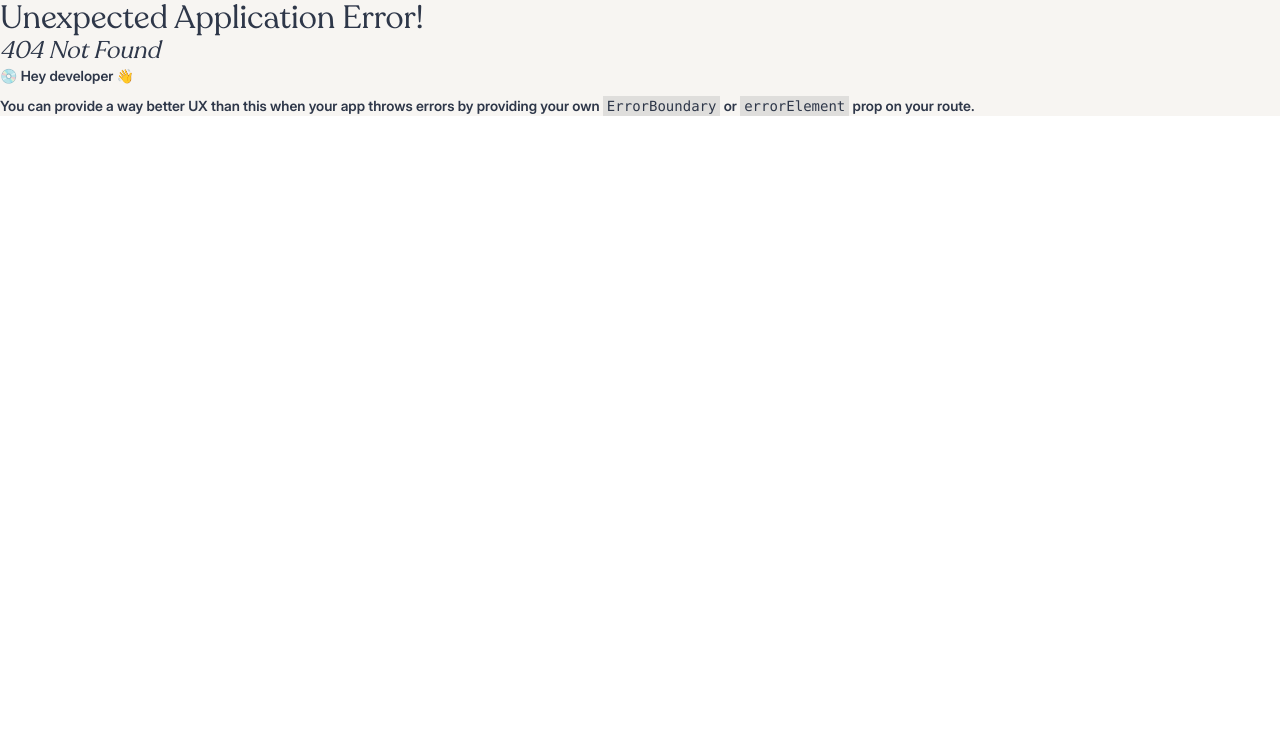
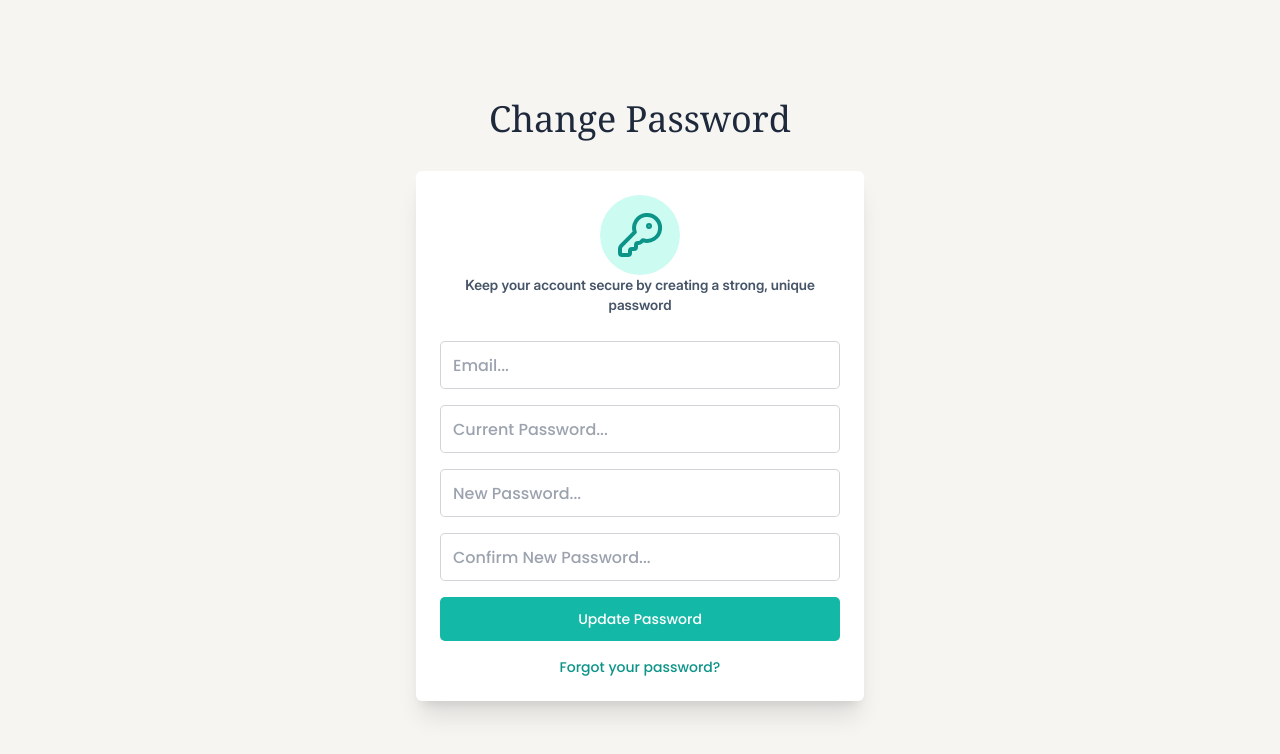
Before and after one commit to rumaisarather/SukoonSphere, a React (Vite) app in the folder client/: page /user/change-passowrd in a window 1280 px wide. Before the commit this address had no page. Shown: the top 754 px of the page. Built offline with nearby package versions, Linux system fonts and the light colour scheme; a web font is replaced by a local one.

Commit message:
Authentication compilated

```diff
--- /dev/null
+++ b/client/src/pages/auth/ChangePassword.jsx
@@ -0,0 +1,92 @@
+import customFetch from "@/utils/customFetch";
+import React from "react";
+import { LuKeyRound } from "react-icons/lu";
+import { Form, useActionData } from "react-router-dom";
+
+// Action function for handling password change
+export const changePasswordAction = async ({ request }) => {
+  const result = await request.formData();
+  console.log({result})
+  const data = Object.fromEntries(result);
+  console.log({data})
+  try {
+    const response = await customFetch.post("auth/change-password", data);
+    console.log({response});
+    return {success:response.data};
+  } catch (error) {
+    console.log({error:error.response.data.msg});
+    return {error:error.response.data.msg};
+  }
+};
+
+const ChangePassword = () => {
+  const data = useActionData()
+  console.log({datafromcomponent:data})
+  return (
+    <div className="min-h-screen  flex items-center justify-center p-4">
+      <div className="w-full max-w-md space-y-8">
+        <div className="text-center space-y-2">
+          <h1 className="text-4xl font-serif text-slate-800">
+            Change Password
+          </h1>
+        </div>
+        <div className="p-6 bg-white shadow-xl rounded-[6px]">
+          <Form
+          method='post'
+            className="flex flex-col gap-4"
+          >
+            <div className="flex flex-col items-center justify-center">
+              <div className="flex bg-teal-100 p-4 rounded-full  ">
+                <LuKeyRound className="w-12 h-12 text-teal-600" />
+              </div>
+              <p className="text-slate-600 text-center">
+                Keep your account secure by creating a strong, unique password
+              </p>
+            </div>
+            <input
+              type="email"
+              name="email"
+              placeholder="Email..."
+              className="input input-bordered w-full bg-white text-[var(--black-color)] p-3 rounded-[5px]"
+            />
+            <input
+              type="password"
+              name="password"
+              placeholder="Current Password..."
+              minLength={8}
+              className="input input-bordered w-full bg-white text-[var(--black-color)] p-3 rounded-[5px]"
+            />
+            <input
+              type="password"
+              name="newPassword"
+              placeholder="New Password..."
+              minLength={8}
+              className="input input-bordered w-full bg-white text-[var(--black-color)] p-3 rounded-[5px]"
+            />
+            <input
+              type="password"
+              name="confirmNewPassword"
+              placeholder="Confirm New Password..."
+              minLength={8}
+              className="input input-bordered w-full bg-white text-[var(--black-color)] p-3 rounded-[5px]"
+            />
+            <button
+              type="submit"
+              className="w-full bg-teal-500 hover:bg-teal-600 text-white font-medium p-3 rounded-[5px] transition duration-200"
+            >
+              Update Password
+            </button>
+          </Form>
+
+          <div className="mt-4 text-center">
+            <a href="#" className="text-teal-600 hover:text-teal-700 text-sm">
+              Forgot your password?
+            </a>
+          </div>
+        </div>
+      </div>
+    </div>
+  );
+};
+
+export default ChangePassword;
--- a/client/src/pages/auth/VerifyEmailAddres.jsx
+++ b/client/src/pages/auth/VerifyEmailAddres.jsx
@@ -1,58 +1,166 @@
-import customFetch from "@/utils/customFetch"
-import React, { useEffect, useState } from "react"
-import { Link, useLocation } from "react-router-dom"
+import customFetch from "@/utils/customFetch";
+import React, { useEffect, useState } from "react";
+import { Link, useLocation } from "react-router-dom";
+const LoadingIcon = () => (
+    <svg className="w-10 h-10 text-indigo-600 animate-spin" viewBox="0 0 24 24" fill="none" xmlns="http://www.w3.org/2000/svg">
+      <circle className="opacity-25" cx="12" cy="12" r="10" stroke="currentColor" strokeWidth="4" />
+      <path className="opacity-75" fill="currentColor" d="M4 12a8 8 0 018-8V0C5.373 0 0 5.373 0 12h4zm2 5.291A7.962 7.962 0 014 12H0c0 3.042 1.135 5.824 3 7.938l3-2.647z" />
+    </svg>
+  );
+
+  const ErrorIcon = () => (
+    <svg className="w-10 h-10 text-red-600" viewBox="0 0 24 24" fill="none" xmlns="http://www.w3.org/2000/svg">
+      <circle cx="12" cy="12" r="10" stroke="currentColor" strokeWidth="2" />
+      <path d="M15 9L9 15M9 9L15 15" stroke="currentColor" strokeWidth="2" strokeLinecap="round" />
+    </svg>
+  );
+
+  const SuccessIcon = () => (
+    <svg className="w-10 h-10 text-green-600" viewBox="0 0 24 24" fill="none" xmlns="http://www.w3.org/2000/svg">
+      <circle cx="12" cy="12" r="10" stroke="currentColor" strokeWidth="2" />
+      <path d="M8 12L11 15L16 9" stroke="currentColor" strokeWidth="2" strokeLinecap="round" strokeLinejoin="round" />
+    </svg>
+  );
 
 function useQuery() {
-    return new URLSearchParams(useLocation().search)
+  return new URLSearchParams(useLocation().search);
 }
 
 const VerifyEmailAddres = () => {
+  const [error, setError] = useState(false);
+  const [loading, setLoading] = useState(false);
+  const query = useQuery();
 
-const [error, setError] = useState(false)
-const [loading, setLoading] = useState(false);
-const query = useQuery()
-
-
-const verifyToken  = async () => {
-setLoading(true)
+  const verifyToken = async () => {
+    setLoading(true);
 
     try {
       const { data } = await customFetch.post("/auth/verify-email", {
         verificationToken: query.get("token"),
         email: query.get("email"),
       });
-   console.log({datafrombeackend:data})
+      console.log({ datafrombeackend: data });
+    } catch (error) {
+      setError(true);
     }
- catch (error) {
-    setError(true)
-}
-setLoading(false)
+    setLoading(false);
+  };
+
+  useEffect(() => {
+    verifyToken();
+  }, []);
+  if (loading) {
+    return (
+        <div className="min-h-screen bg-gradient-to-br from-blue-50 to-indigo-50 flex items-center justify-center p-4">
+          <div className="bg-white rounded-2xl shadow-xl p-8 max-w-md w-full text-center">
+            <div className="flex flex-col items-center gap-6">
+              <div className="relative">
+                <div className="w-20 h-20 rounded-full bg-indigo-100 flex items-center justify-center">
+                  <LoadingIcon />
+                </div>
+                <div className="absolute -bottom-1 -right-1">
+                  <div className="w-6 h-6 rounded-full bg-indigo-600 animate-pulse"></div>
+                </div>
+              </div>
+
+              <div className="space-y-2">
+                <h2 className="text-2xl font-bold text-gray-900">
+                  Verifying Your Email
+                </h2>
+                <p className="text-gray-600">
+                  Please wait while we confirm your email address...
+                </p>
+              </div>
+            </div>
+          </div>
+        </div>
+      );
+    };
+
+  if (error) {
+    return (
+      <div className="min-h-screen bg-gradient-to-br from-red-50 to-orange-50 flex items-center justify-center p-4">
+        <div className="bg-white rounded-2xl shadow-xl p-8 max-w-md w-full text-center">
+          <div className="flex flex-col items-center gap-6">
+            <div className="relative">
+              <div className="w-20 h-20 rounded-full bg-red-100 flex items-center justify-center">
+                <ErrorIcon />
+              </div>
+            </div>
+
+            <div className="space-y-4">
+              <div className="space-y-2">
+                <h2 className="text-2xl font-bold text-gray-900">
+                  Verification Failed
+                </h2>
+                <p className="text-gray-600">
+                  There was an error verifying your email address. Please check
+                  your verification link and try again.
+                </p>
+              </div>
+
+              <button
+                onClick={() => window.location.reload()}
+                className="inline-flex items-center justify-center px-6 py-3 border border-transparent text-base font-medium rounded-[5px] text-white bg-red-600 hover:bg-red-700 focus:outline-none focus:ring-2 focus:ring-offset-2 focus:ring-red-500 transition"
+              >
+                Try Again
+              </button>
+            </div>
+          </div>
+        </div>
+      </div>
+    );
   }
 
-useEffect(()=>{
-    verifyToken()
-},[])
-if (loading){
-    return(
-        <div>
-            <h2>Loading...................</h2>
+  return (
+    <div className="min-h-screen bg-gradient-to-br from-green-50 to-teal-50 flex items-center justify-center p-4">
+      <div className="bg-white rounded-2xl shadow-xl p-8 max-w-md w-full text-center">
+        <div className="flex flex-col items-center gap-6">
+          <div className="relative">
+            <div className="w-20 h-20 rounded-full bg-green-100 flex items-center justify-center">
+              <SuccessIcon />
             </div>
-    )
-}
-if(error) {
-    return(
-        <div>
-            There was an error, please double check your verification link
+            <div className="absolute -bottom-1 -right-1">
+              <div className="w-6 h-6 rounded-full bg-green-600 flex items-center justify-center">
+                <svg
+                  className="w-4 h-4 text-white"
+                  viewBox="0 0 24 24"
+                  fill="none"
+                  xmlns="http://www.w3.org/2000/svg"
+                >
+                  <path
+                    d="M5 13L9 17L19 7"
+                    stroke="currentColor"
+                    strokeWidth="2"
+                    strokeLinecap="round"
+                    strokeLinejoin="round"
+                  />
+                </svg>
               </div>
-    )
-}
+            </div>
+          </div>
 
-return(
-    <div>
-        <h2>Acount confirmed</h2>
-        <Link to="/login" className="primary-btn">
-         Login</Link>
+          <div className="space-y-4">
+            <div className="space-y-2">
+              <h2 className="text-2xl font-bold text-gray-900">
+                Email Verified!
+              </h2>
+              <p className="text-gray-600">
+                Your email has been successfully verified. You can now log in to
+                your account.
+              </p>
             </div>
-)
-}
-export default VerifyEmailAddres
+
+            <Link
+              to="/user/sign-in"
+              className="inline-flex items-center justify-center px-6 py-3 border border-transparent text-base font-medium rounded-[5px] text-white bg-green-600 hover:bg-green-700 focus:outline-none focus:ring-2 focus:ring-offset-2 focus:ring-green-500 transition"
+            >
+              Login Now
+            </Link>
+          </div>
+        </div>
+      </div>
+    </div>
+  );
+};
+export default VerifyEmailAddres;
--- a/client/src/routes/authRoutes.jsx
+++ b/client/src/routes/authRoutes.jsx
@@ -4,6 +4,7 @@ import { signupAction } from '@/pages/auth/SignUp';
 import LoadingSpinner from '@/components/loaders/LoadingSpinner';
 import SignIn, { signinAction } from '@/pages/auth/SignIn';
 import VerifyEmailAddres from '@/pages/auth/VerifyEmailAddres';
+import ChangePassword, { changePasswordAction } from '@/pages/auth/ChangePassword';
 
 export const authRoutes = [
   {
@@ -32,4 +33,13 @@ export const authRoutes = [
       </Suspense>
     ),
   },
+  {
+    path: "/user/change-passowrd",
+    element: (
+      <Suspense fallback={<LoadingSpinner />}>
+        <ChangePassword />
+      </Suspense>
+    ),
+    action:changePasswordAction
+  },
 ];
```
Also changed, not shown: 1 other file (tests, documents, lock files or other folders). Lines whose indentation alone changed are shown as unchanged.
